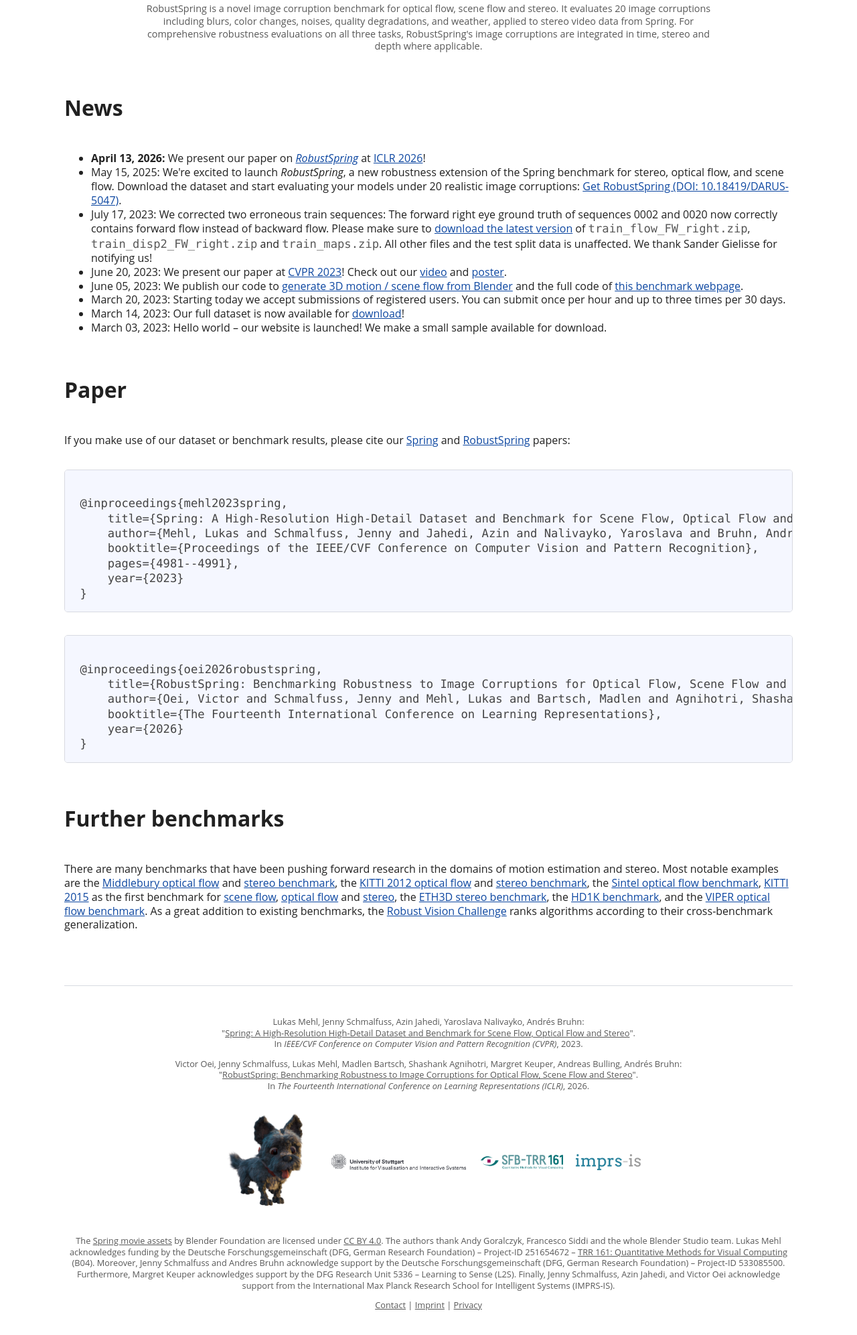
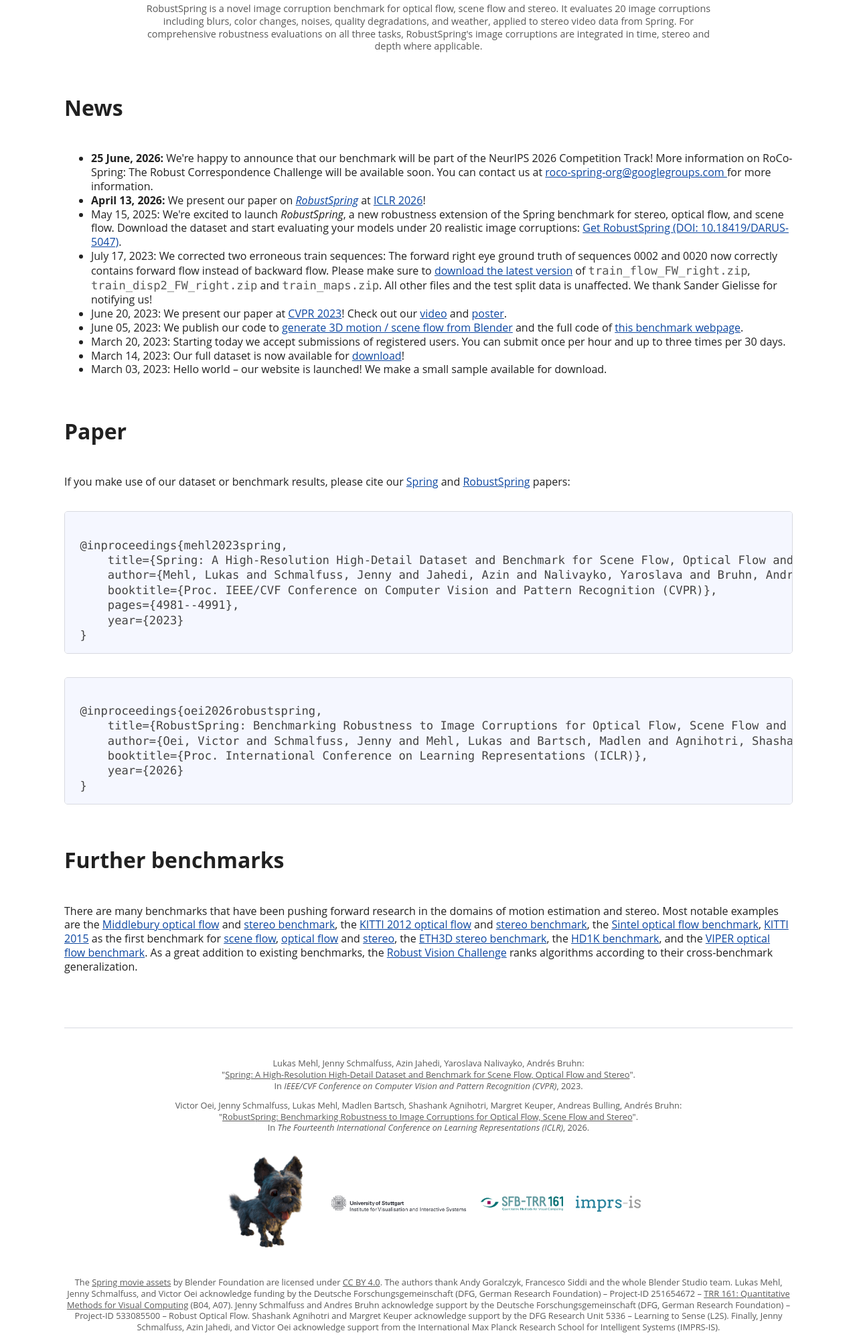
Before and after one commit to cv-stuttgart/springwebsite, a Django app: page / in a window 1280 px wide. Shown: the part 1555-3548 px from the top of the page at 67% size. Before the commit the page ends 3511 px from the top, so only its background shows below. Run offline with Django 4.2, Linux system fonts and the light colour scheme.

Commit message:
Announce RoCo-Spring

```diff
--- a/springeval/templates/springeval/base.html
+++ b/springeval/templates/springeval/base.html
@@ -117,16 +117,16 @@
         </table>
         <p>
             The <a href="https://cloud.blender.org/spring" target="_blank" rel="noopener noreferrer">Spring movie
-                assets</a> by Blender Foundation are licensed under <a
-                href="https://creativecommons.org/licenses/by/4.0/deed" target="_blank" rel="noopener noreferrer">CC BY
-                4.0</a>. The authors thank Andy Goralczyk, Francesco Siddi and the whole Blender Studio team. Lukas Mehl
-            acknowledges funding by the Deutsche Forschungsgemeinschaft (DFG, German Research Foundation) &ndash;
-            Project-ID 251654672 &ndash; <a href="https://www.sfbtrr161.de" target="_blank"
-                rel="noopener noreferrer">TRR 161: Quantitative Methods for Visual Computing</a> (B04).
-            Moreover, Jenny Schmalfuss and Andres Bruhn acknowledge support by the Deutsche Forschungsgemeinschaft (DFG,
-            German Research Foundation) &ndash; Project-ID 533085500.
-            Furthermore, Margret Keuper acknowledges support by the DFG Research Unit 5336 &ndash; Learning to Sense
-            (L2S).
+            assets</a> by Blender Foundation are licensed under
+            <a href="https://creativecommons.org/licenses/by/4.0/deed" target="_blank" rel="noopener noreferrer">CC BY 4.0</a>.
+            The authors thank Andy Goralczyk, Francesco Siddi and the whole Blender Studio team.
+            Lukas Mehl, Jenny Schmalfuss, and Victor Oei acknowledge funding by the Deutsche Forschungsgemeinschaft
+            (DFG, German Research Foundation) &ndash; Project-ID 251654672 &ndash;
+            <a href="https://www.sfbtrr161.de" target="_blank" rel="noopener noreferrer">TRR 161:
+            Quantitative Methods for Visual Computing</a> (B04, A07).
+            Jenny Schmalfuss and Andres Bruhn acknowledge support by the Deutsche Forschungsgemeinschaft (DFG, German Research Foundation)
+            &ndash; Project-ID 533085500 &ndash; Robust Optical Flow.
+            Shashank Agnihotri and Margret Keuper acknowledge support by the DFG Research Unit 5336 &ndash; Learning to Sense (L2S).
             Finally, Jenny Schmalfuss, Azin Jahedi, and Victor Oei acknowledge support from the International Max Planck
             Research School for Intelligent Systems (IMPRS-IS).
         </p>
--- a/springeval/templates/springeval/index.html
+++ b/springeval/templates/springeval/index.html
@@ -111,6 +111,12 @@
 <h3>News</h3>
 <ul>
     <li>
+        <strong>25 June, 2026:</strong>
+        We're happy to announce that our benchmark will be part of the NeurIPS 2026 Competition Track!
+        More information on RoCo-Spring: The Robust Correspondence Challenge will be available soon.
+        You can contact us at <a href="mailto:roco-spring-org@googlegroups.com ">roco-spring-org@googlegroups.com </a> for more information.
+    </li>
+    <li>
         <strong>April 13, 2026:</strong> We present our paper on <em><a
                 href="https://openreview.net/forum?id=RebPBMrMmk" target="_blank"
                 rel="noopener noreferrer">RobustSpring</a></em> at <a href="https://iclr.cc/" target="_blank"
@@ -154,7 +160,7 @@
 @inproceedings{mehl2023spring,
     title={Spring: A High-Resolution High-Detail Dataset and Benchmark for Scene Flow, Optical Flow and Stereo},
     author={Mehl, Lukas and Schmalfuss, Jenny and Jahedi, Azin and Nalivayko, Yaroslava and Bruhn, Andr{\'e}s},
-    booktitle={Proceedings of the IEEE/CVF Conference on Computer Vision and Pattern Recognition},
+    booktitle={Proc. IEEE/CVF Conference on Computer Vision and Pattern Recognition (CVPR)},
     pages={4981--4991},
     year={2023}
 }
@@ -163,7 +169,7 @@
 @inproceedings{oei2026robustspring,
     title={RobustSpring: Benchmarking Robustness to Image Corruptions for Optical Flow, Scene Flow and Stereo},
     author={Oei, Victor and Schmalfuss, Jenny and Mehl, Lukas and Bartsch, Madlen and Agnihotri, Shashank and Keuper, Margret and Bulling, Andreas and Bruhn, Andres},
-    booktitle={The Fourteenth International Conference on Learning Representations},
+    booktitle={Proc. International Conference on Learning Representations (ICLR)},
     year={2026}
 }
 </code></pre>
```
Also changed, not shown: 1 other file.
